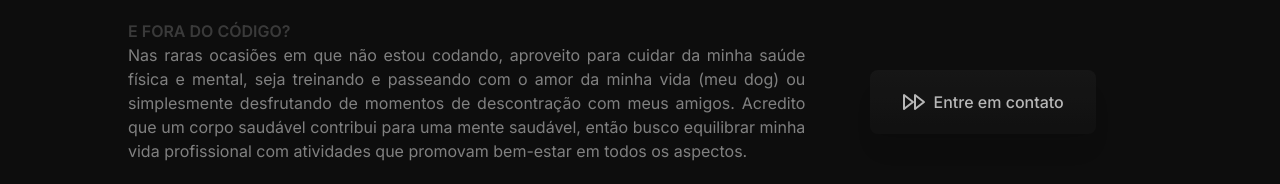
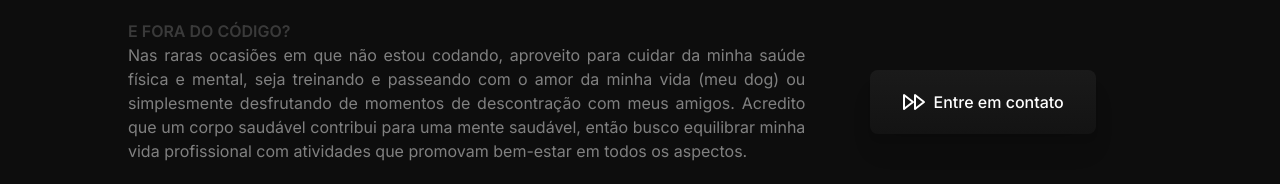
Before and after one commit to LeonardoWlopes/leonardolopes.tech, a Next.js app: page /about in a window 1280 px wide. Shown: the part 760-944 px from the top of the page. Built offline with nearby package versions, Linux system fonts and the light colour scheme.

Commit message:
hotfix: about page contact button

```diff
--- a/src/app/about/page.tsx
+++ b/src/app/about/page.tsx
@@ -124,10 +124,12 @@ export default function About() {
 						alt="Leonardo lopes"
 					/>
 
-					<Button className="cursor-not-allowed opacity-70" disabled>
-						<FastForward />
-						Entre em contato
-					</Button>
+					<Link href={'/contact'}>
+						<Button>
+							<FastForward />
+							Entre em contato
+						</Button>
+					</Link>
 				</div>
 			</div>
 		</main>
```
